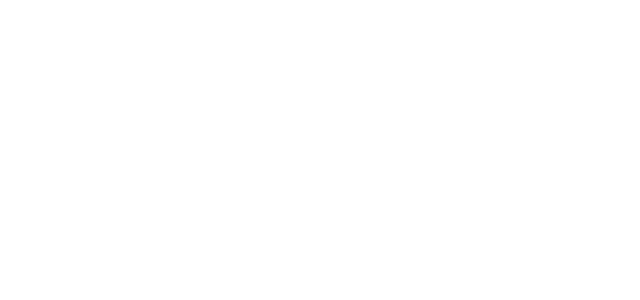
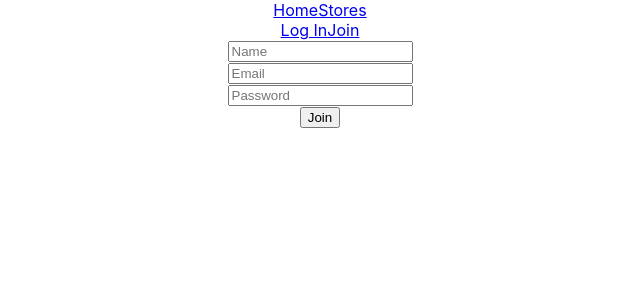
Before and after one commit to nel-thedev/curiomarket-client, a React (Create React App) app: page /auth/signup in a window 1280 px wide. Shown: the top 300 px of the page, without its empty margins (320-960 px from the left). Built offline with nearby package versions, Linux system fonts and the light colour scheme.

Commit message:
Add user authentication

```diff
--- a/src/App.js
+++ b/src/App.js
@@ -1,8 +1,41 @@
-import logo from './logo.svg';
+import { Navigate, Outlet, Route, Routes } from 'react-router-dom';
 import './App.css';
+import Navbar from './components/Navbar';
+import Home from './pages/Home';
+import Profile from './pages/Profile';
+import AllStores from './pages/AllStores';
+import Store from './pages/Store';
+import Item from './pages/Item';
+import Signup from './pages/Signup';
+import Login from './pages/Login';
 
 function App() {
-  return <div className="App"></div>;
+  const getToken = () => {
+    return localStorage.getItem('authToken');
+  };
+
+  const LoggedIn = () => {
+    return getToken() ? <Outlet /> : <Navigate to="/" />;
+  };
+
+  const NotLoggedIn = () => {
+    return !getToken() ? <Outlet /> : <Navigate to="/" />;
+  };
+
+  return (
+    <div className="App">
+      <Navbar />
+      <Routes>
+        <Route path="/" element={<Home />} />
+        <Route path="/store/all" element={<AllStores />} />
+        <Route path="/store/shop/:storeId" element={<Store />} />
+        <Route path="/item/details/:itemId" element={<Item />} />
+        <Route path="/profile" element={<Profile />} />
+        <Route path="/auth/signup" element={<Signup />} />
+        <Route path="/auth/login" element={<Login />} />
+      </Routes>
+    </div>
+  );
 }
 
 export default App;
--- a/src/components/Navbar.js
+++ b/src/components/Navbar.js
@@ -1,7 +1,10 @@
-import React from 'react';
+import React, { useContext } from 'react';
 import { Link } from 'react-router-dom';
+import { AuthContext } from '../context/auth';
 
 const Navbar = () => {
+  const { logOutUser } = useContext(AuthContext);
+
   const getToken = () => {
     return localStorage.getItem('authToken');
   };
@@ -16,12 +19,12 @@
         {getToken() ? (
           <div>
             <Link to="/profile">Profile</Link>
-            <Link to="/logout">Log Out</Link>
+            <Link onClick={logOutUser}>Log Out</Link>
           </div>
         ) : (
           <div>
-            <Link to="/login">Log In</Link>
-            <Link to="/signup">Join</Link>
+            <Link to="/auth/login">Log In</Link>
+            <Link to="/auth/signup">Join</Link>
           </div>
         )}
       </div>
--- /dev/null
+++ b/src/context/auth.js
@@ -0,0 +1,52 @@
+import { createContext, useContext, useState } from 'react';
+import { baseUrl } from '../services/baseUrl';
+import axios from 'axios';
+import { get } from '../services/authService';
+
+const AuthContext = createContext();
+
+const AuthProvider = ({ children }) => {
+  const [user, setUser] = useState(null);
+
+  const storeToken = (token) => {
+    localStorage.setItem('authToken', token);
+  };
+
+  const removeToken = () => {
+    localStorage.removeItem('authToken');
+  };
+
+  const authenticateUser = () => {
+    const storedToken = localStorage.getItem('authToken');
+    //headers thing see with daniel
+    if (storedToken) {
+      get(`/auth/verify`)
+        .then((response) => {
+          console.log('USER', response.data);
+
+          setUser(response.data);
+        })
+        .catch((error) => {
+          setUser(null);
+          removeToken();
+        });
+    } else {
+      setUser(null);
+    }
+  };
+
+  const logOutUser = () => {
+    removeToken();
+    authenticateUser();
+  };
+
+  return (
+    <AuthContext.Provider
+      value={{ storeToken, authenticateUser, logOutUser, setUser }}
+    >
+      {children}
+    </AuthContext.Provider>
+  );
+};
+
+export { AuthProvider, AuthContext };
--- a/src/context/loading.js
+++ b/src/context/loading.js
@@ -6,6 +6,7 @@
 const LoadingProvider = ({ children }) => {
   const [stores, setStores] = useState([]);
   const [currentStore, setCurrentStore] = useState({});
+  const [user, setUser] = useState(null);
 
   const getStores = () => {
     axios
--- a/src/index.js
+++ b/src/index.js
@@ -5,14 +5,17 @@
 import reportWebVitals from './reportWebVitals';
 import { BrowserRouter } from 'react-router-dom';
 import { LoadingProvider } from './context/loading';
+import { AuthProvider } from './context/auth';
 
 const root = ReactDOM.createRoot(document.getElementById('root'));
 root.render(
   <React.StrictMode>
     <BrowserRouter>
-      <LoadingProvider>
-        <App />
-      </LoadingProvider>
+      <AuthProvider>
+        <LoadingProvider>
+          <App />
+        </LoadingProvider>
+      </AuthProvider>
     </BrowserRouter>
   </React.StrictMode>
 );
--- /dev/null
+++ b/src/pages/Home.js
@@ -0,0 +1,7 @@
+import React from 'react';
+
+const Home = () => {
+  return <div>Home</div>;
+};
+
+export default Home;
--- /dev/null
+++ b/src/pages/Login.js
@@ -0,0 +1,66 @@
+import { useContext, useState } from 'react';
+import { LoadingContext } from '../context/loading';
+import axios from 'axios';
+import { useNavigate } from 'react-router-dom';
+import { AuthContext } from '../context/auth';
+import { post } from '../services/authService';
+
+const Login = () => {
+  const navigate = useNavigate();
+
+  const { setUser } = useContext(AuthContext);
+  const { storeToken } = useContext(AuthContext);
+
+  const [errorMsg, setErrorMsg] = useState(undefined);
+  const [thisUser, setThisUser] = useState({
+    email: '',
+    password: '',
+  });
+
+  const handleChange = (e) => {
+    setThisUser((prev) => ({ ...prev, [e.target.name]: e.target.value }));
+  };
+
+  const handleSubmit = (e) => {
+    e.preventDefault();
+
+    post('/auth/login', thisUser)
+      .then((results) => {
+        console.log('LOGIN', results.data);
+        storeToken(results.data.authToken);
+        setUser(results.data.user);
+        navigate('/profile');
+      })
+      .catch((err) => {
+        console.log(err);
+        setErrorMsg(err.response.data.msg);
+      });
+  };
+
+  return (
+    <>
+      <form onSubmit={handleSubmit}>
+        <input
+          type="email"
+          name="email"
+          value={thisUser.email}
+          placeholder="Email"
+          onChange={handleChange}
+        />
+        <br />
+        <input
+          type="password"
+          name="password"
+          value={thisUser.password}
+          placeholder="Password"
+          onChange={handleChange}
+        />
+        <br />
+        <button type="submit">Log in</button>
+      </form>
+      {errorMsg && <p className="error-message">{errorMsg}</p>}
+    </>
+  );
+};
+
+export default Login;
--- /dev/null
+++ b/src/pages/Profile.js
@@ -0,0 +1,7 @@
+import React from 'react';
+
+const Profile = () => {
+  return <div>Profile</div>;
+};
+
+export default Profile;
--- /dev/null
+++ b/src/pages/Signup.js
@@ -0,0 +1,76 @@
+import { useContext, useState } from 'react';
+import { LoadingContext } from '../context/loading';
+import axios from 'axios';
+import { useNavigate } from 'react-router-dom';
+import { AuthContext } from '../context/auth';
+import { post } from '../services/authService';
+
+const Signup = () => {
+  const { setUser, storeToken } = useContext(AuthContext);
+
+  const [errorMsg, setErrorMsg] = useState(undefined);
+
+  const [newUser, setNewUser] = useState({
+    email: '',
+    password: '',
+    fullName: '',
+  });
+
+  const navigate = useNavigate();
+
+  const handleSubmit = (e) => {
+    e.preventDefault();
+    console.log(e);
+
+    post('/auth/signup', newUser)
+      .then((result) => {
+        console.log('CREATED USER', result);
+        setUser({ ...result.data.user, profilePicture: '' });
+        storeToken(result.data.authToken);
+        // navigate('/profile');
+      })
+      .catch((err) => {
+        console.log(err);
+        setErrorMsg(err.response.data.msg);
+      });
+  };
+
+  const handleChange = (e) => {
+    setNewUser((prev) => ({ ...prev, [e.target.name]: e.target.value }));
+  };
+
+  return (
+    <>
+      <form onSubmit={handleSubmit}>
+        <input
+          type="text"
+          name="fullName"
+          value={newUser.fullName}
+          placeholder="Name"
+          onChange={handleChange}
+        />
+        <br />
+        <input
+          type="email"
+          name="email"
+          value={newUser.email}
+          placeholder="Email"
+          onChange={handleChange}
+        />
+        <br />
+        <input
+          type="password"
+          name="password"
+          value={newUser.password}
+          placeholder="Password"
+          onChange={handleChange}
+        />
+        <br />
+        <button type="submit">Join</button>
+      </form>
+      {errorMsg && <p className="error-message">{errorMsg}</p>}
+    </>
+  );
+};
+
+export default Signup;
--- /dev/null
+++ b/src/services/authService.js
@@ -0,0 +1,18 @@
+import axios from 'axios';
+import { baseUrl } from './baseUrl';
+
+export const get = (route) => {
+  let token = localStorage.getItem('authToken');
+
+  return axios.get(baseUrl + route, {
+    headers: { Authorization: `Bearer ${token}` },
+  });
+};
+
+export const post = (route, body) => {
+  let token = localStorage.getItem('authToken');
+
+  return axios.post(baseUrl + route, body, {
+    headers: { Authorization: `Bearer ${token}` },
+  });
+};
--- /dev/null
+++ b/src/services/baseUrl.js
@@ -0,0 +1 @@
+export const baseUrl = 'http://localhost:4000';
```
